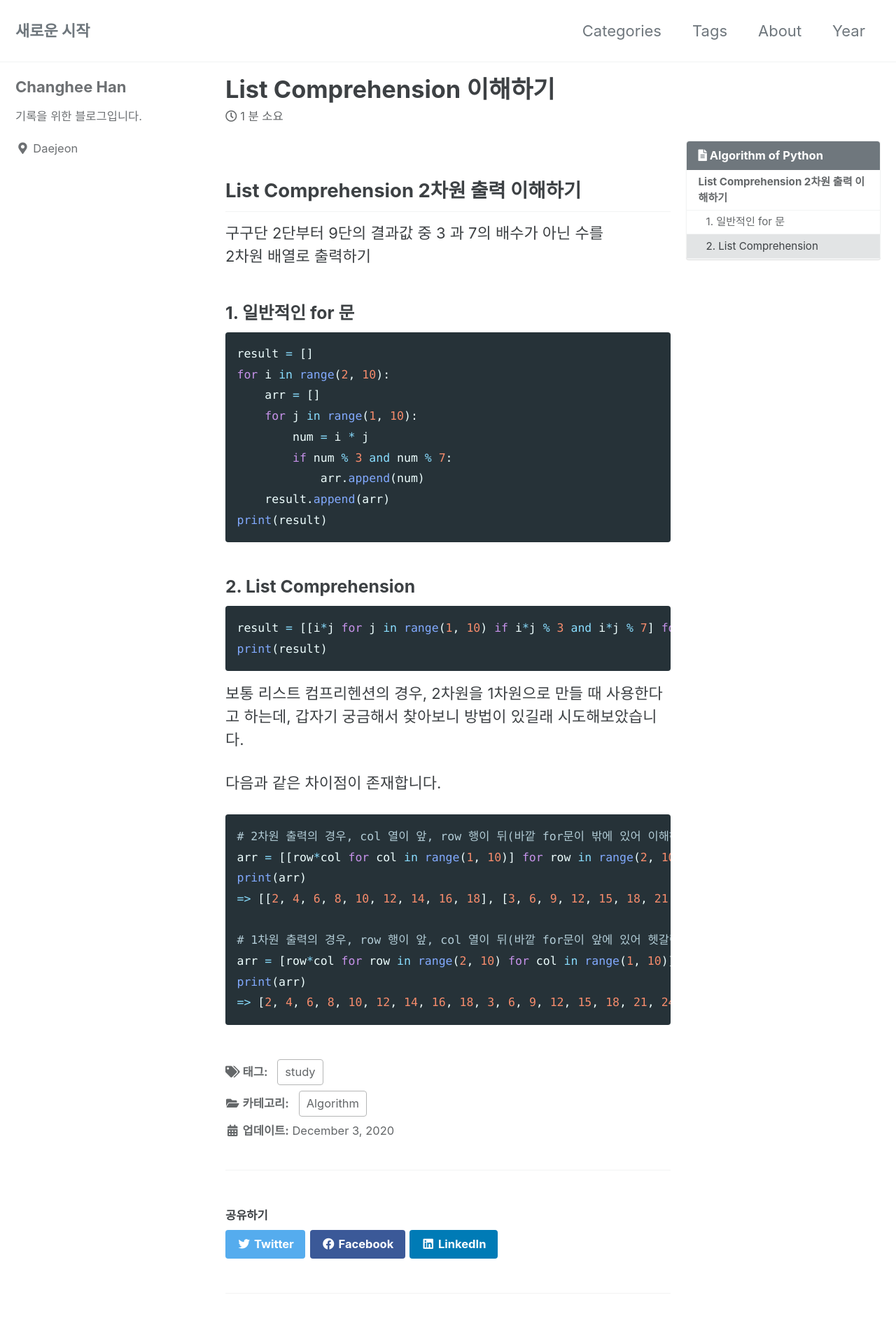
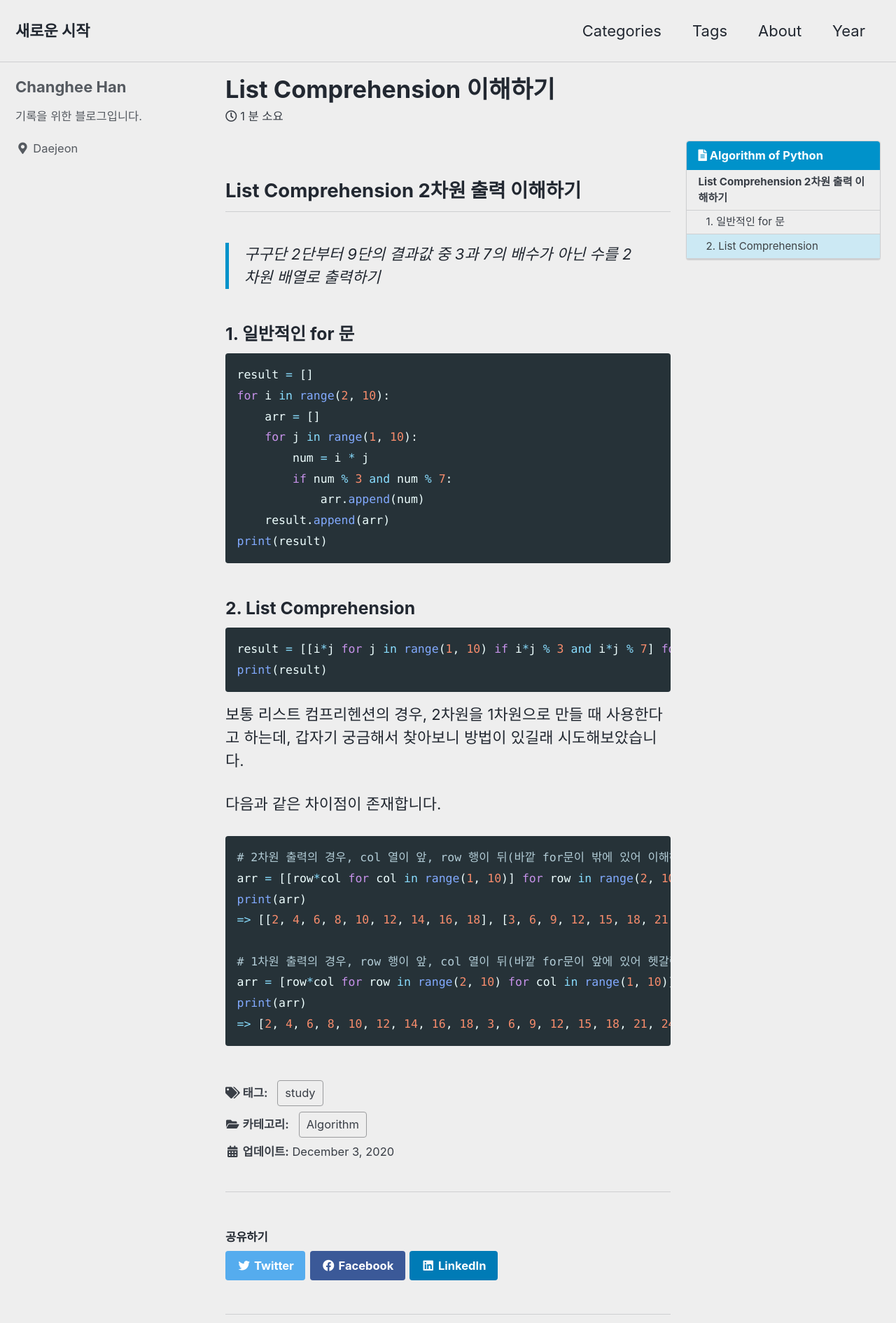
Before and after one commit to hython37/hython37.github.io, a Jekyll site: the page built from _posts/2020-12-03-List-Comprehension.md, in a window 1280 px wide. Shown: the top 1891 px of the page at 70% size. Built offline with Jekyll 4.4.1, drawn with Linux system fonts in a browser that asks for light colours; cached includes are drawn as plain includes.

Commit message:
change Theme

````diff
--- a/_config.yml
+++ b/_config.yml
@@ -12,7 +12,7 @@
 
 # theme                  : "minimal-mistakes-jekyll"
 remote_theme             : "mmistakes/minimal-mistakes"
-minimal_mistakes_skin    : "default" # "air", "aqua", "contrast", "dark", "dirt", "neon", "mint", "plum", "sunrise"
+minimal_mistakes_skin    : "air" # "air", "aqua", "contrast", "dark", "dirt", "neon", "mint", "plum", "sunrise"
 
 # Site Settings
 locale                   : "ko-KR"
--- a/_posts/2020-12-03-List-Comprehension.md
+++ b/_posts/2020-12-03-List-Comprehension.md
@@ -11,8 +11,7 @@ toc_label: "Algorithm of Python"
 ---
 
 ## List Comprehension 2차원 출력 이해하기
-구구단 2단부터 9단의 결과값 중 3 과 7의 배수가 아닌 수를
-2차원 배열로 출력하기
+> 구구단 2단부터 9단의 결과값 중 3과 7의 배수가 아닌 수를 2차원 배열로 출력하기
 
 ### 1. 일반적인 for 문
 ```python
````
